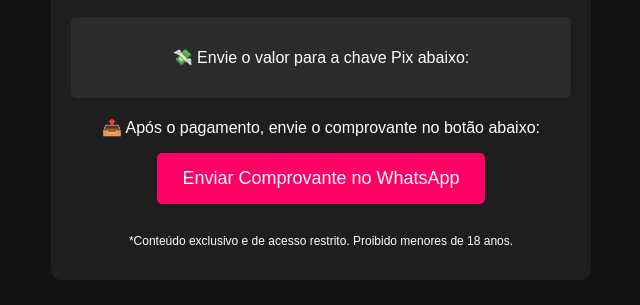
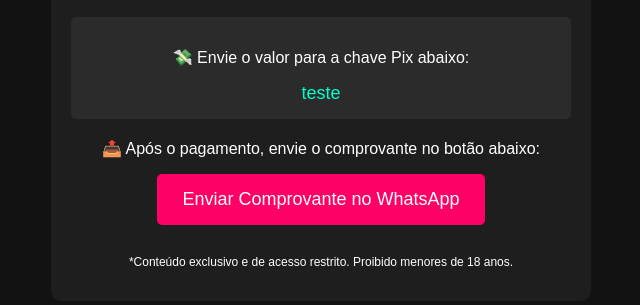
Before and after one commit to aska89113/Ajsbebt, a plain HTML site: page index.html in a window 1280 px wide. Shown: the part 601-906 px from the top of the page, without its empty margins (319-959 px from the left). Drawn offline with Linux system fonts and the light colour scheme.

Commit message:
index.html

```diff
--- a/index.html
+++ b/index.html
@@ -63,7 +63,7 @@
 
     <div class="pix-box">
       <p>💸 Envie o valor para a chave Pix abaixo:</p>
-      <div class="pix-key"></div>
+      <div class="pix-key">teste</div>
     </div>
 
     <p>📤 Após o pagamento, envie o comprovante no botão abaixo:</p>
```
